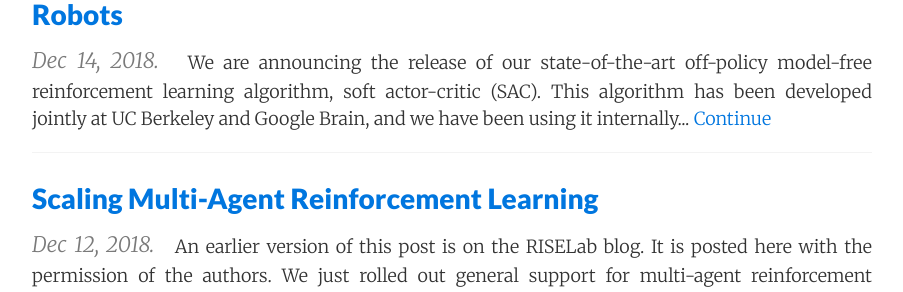
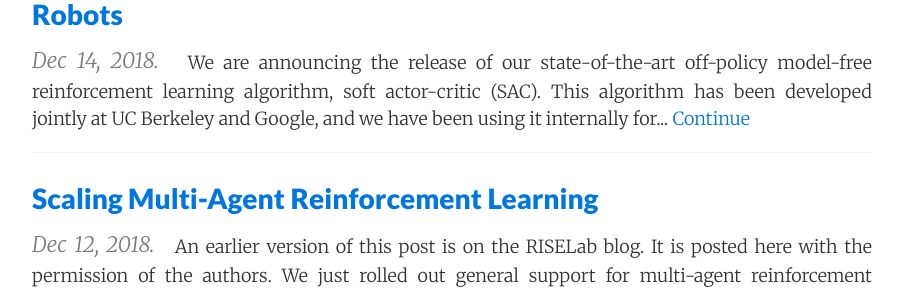
Before and after one commit to bairblog/bairblog.github.io, a Jekyll site: the page built from future.html, in a window 1280 px wide and 900 px high. Shown: the part 380-672 px from the top of the window, without its empty margins (188-1091 px from the left). Built offline with Jekyll 4.4.1, drawn with Linux system fonts in a browser that asks for light colours; nearby versions of some CDN libraries.

Commit message:
Removed Brain upon sergey request

```diff
--- a/_posts/2018-12-14-sac.md
+++ b/_posts/2018-12-14-sac.md
@@ -16,7 +16,7 @@ show_comments:      True
 
 We are announcing the release of our state-of-the-art off-policy model-free
 reinforcement learning algorithm, soft actor-critic (SAC). This algorithm has
-been developed jointly at UC Berkeley and Google Brain, and we have been using
+been developed jointly at UC Berkeley and Google, and we have been using
 it internally for our robotics experiment. Soft actor-critic is, to our
 knowledge, one of the most efficient model-free algorithms available today,
 making it especially well-suited for real-world robotic learning. In this post,
@@ -150,7 +150,7 @@ to these perturbations without any additional learning.
          height="180" width="320">
     <br>
 <i>
-The Minitaur robot (Google Brain, Tuomas Haarnoja, Sehoon Ha, Jie Tan, and
+The Minitaur robot (Google, Tuomas Haarnoja, Sehoon Ha, Jie Tan, and
 Sergey Levine).
 </i>
 </p>
@@ -217,7 +217,7 @@ robot to our toolbox and get learning started!
 
 ## Acknowledgements
 
-We would like to thank the amazing teams at Google Brain and UC
+We would like to thank the amazing teams at Google and UC
 Berkeley—specifically Pieter Abbeel, Abhishek Gupta, Sehoon Ha, Vikash Kumar,
 Sergey Levine, Jie Tan, George Tucker, Vincent Vanhoucke, Henry Zhu—who
 contributed to the development of the algorithm, spent long days running
```
